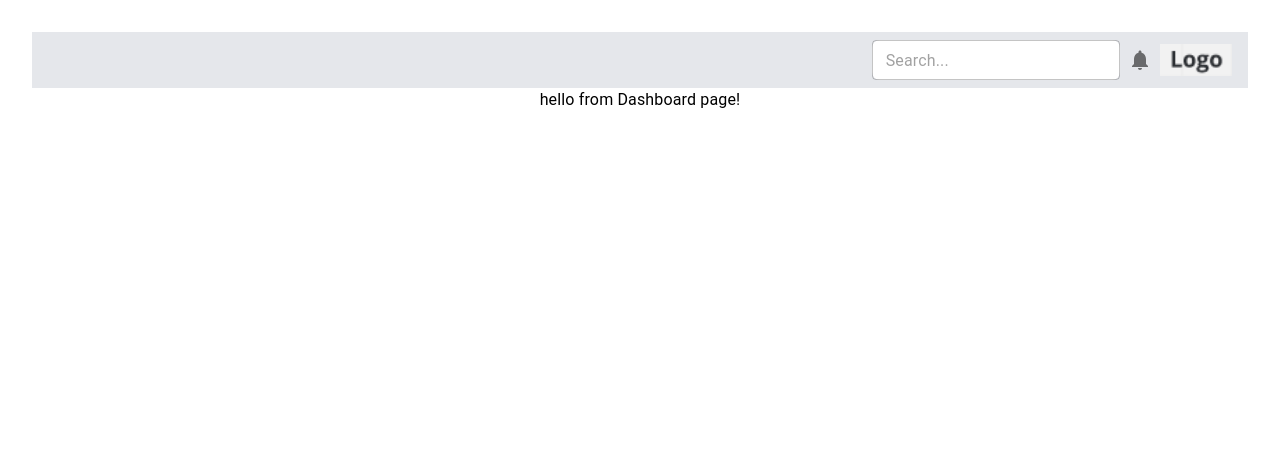
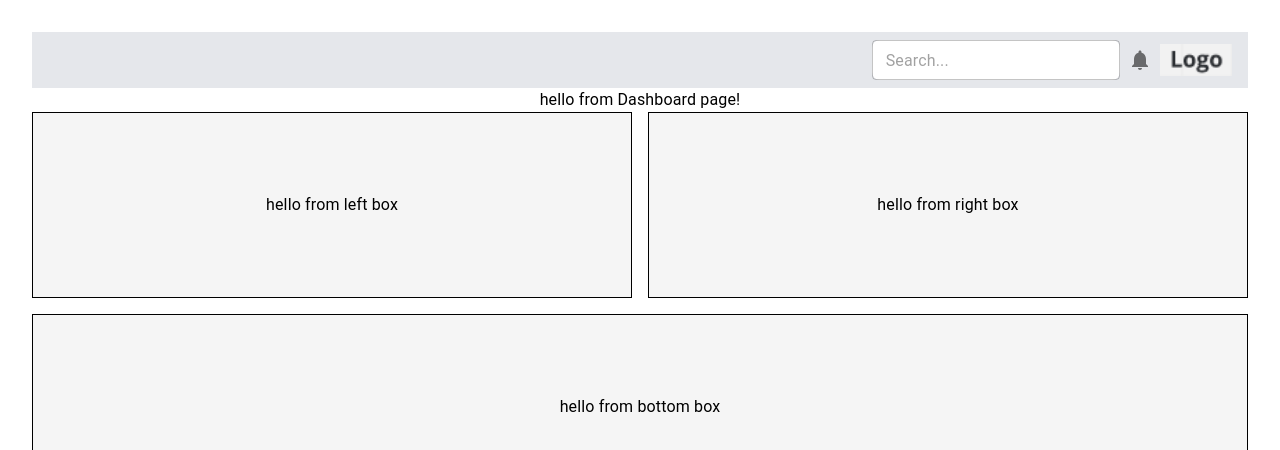
Before and after one commit to luisarevalo21/feb-2025-DSD-cohort, a React (Vite) app in the folder front-end/: page /dashboard in a window 1280 px wide. Shown: the top 450 px of the page. Built offline with nearby package versions, Linux system fonts and the light colour scheme.

Commit message:
created dashboard layout boiler plate and routing existed already for dashboard

```diff
--- a/front-end/src/pages/Dashboard.jsx
+++ b/front-end/src/pages/Dashboard.jsx
@@ -1,10 +1,31 @@
 import React from "react";
 import { Box, Typography } from "@mui/material";
+import Grid from "@mui/material/Grid2";
+
 const Dashboard = () => {
   return (
-    <Box>
+    <>
       <Typography> hello from Dashboard page!</Typography>
-    </Box>
+
+      <Grid container spacing={2}>
+        <Grid size={6}>
+          <Box p={10} border={"1px solid black"} bgcolor={"#f5f5f5"}>
+            <Typography>hello from left box</Typography>
+          </Box>
+        </Grid>
+
+        <Grid size={6}>
+          <Box p={10} border={"1px solid black"} bgcolor={"#f5f5f5"}>
+            <Typography>hello from right box</Typography>
+          </Box>
+        </Grid>
+        <Grid size={12}>
+          <Box p={10} border={"1px solid black"} bgcolor={"#f5f5f5"}>
+            <Typography>hello from bottom box</Typography>
+          </Box>
+        </Grid>
+      </Grid>
+    </>
   );
 };
 
```
